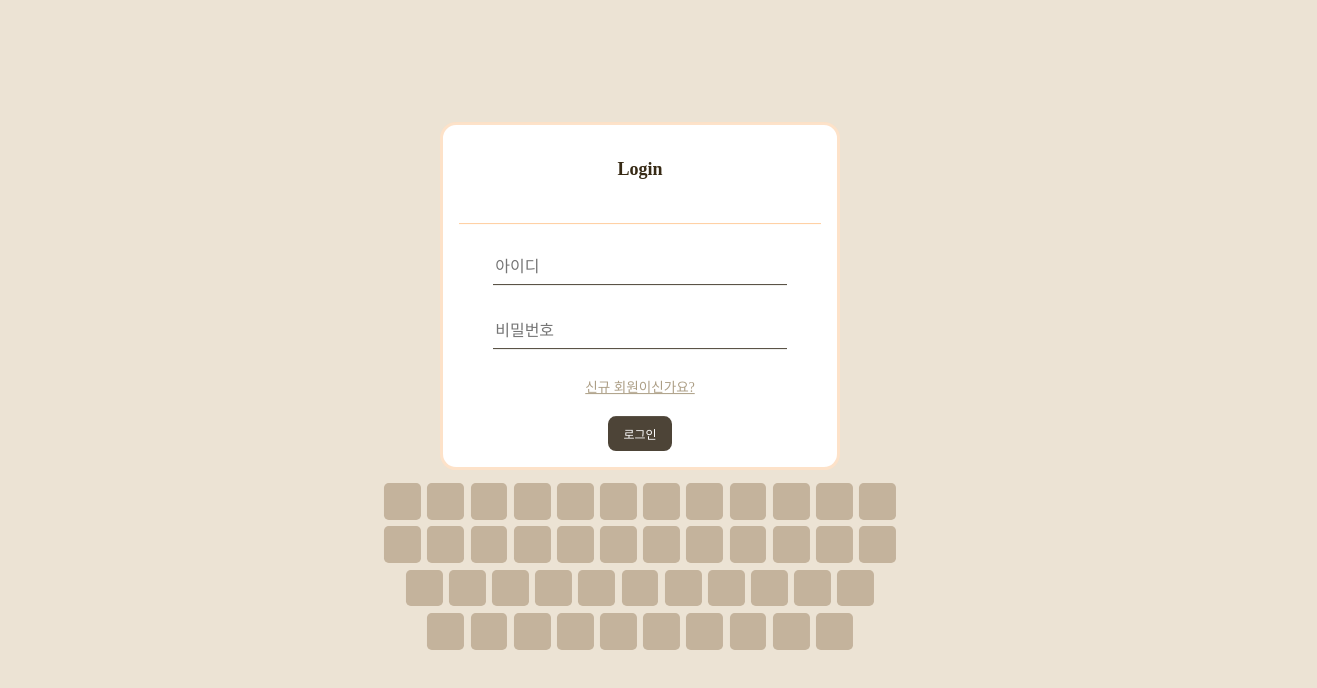
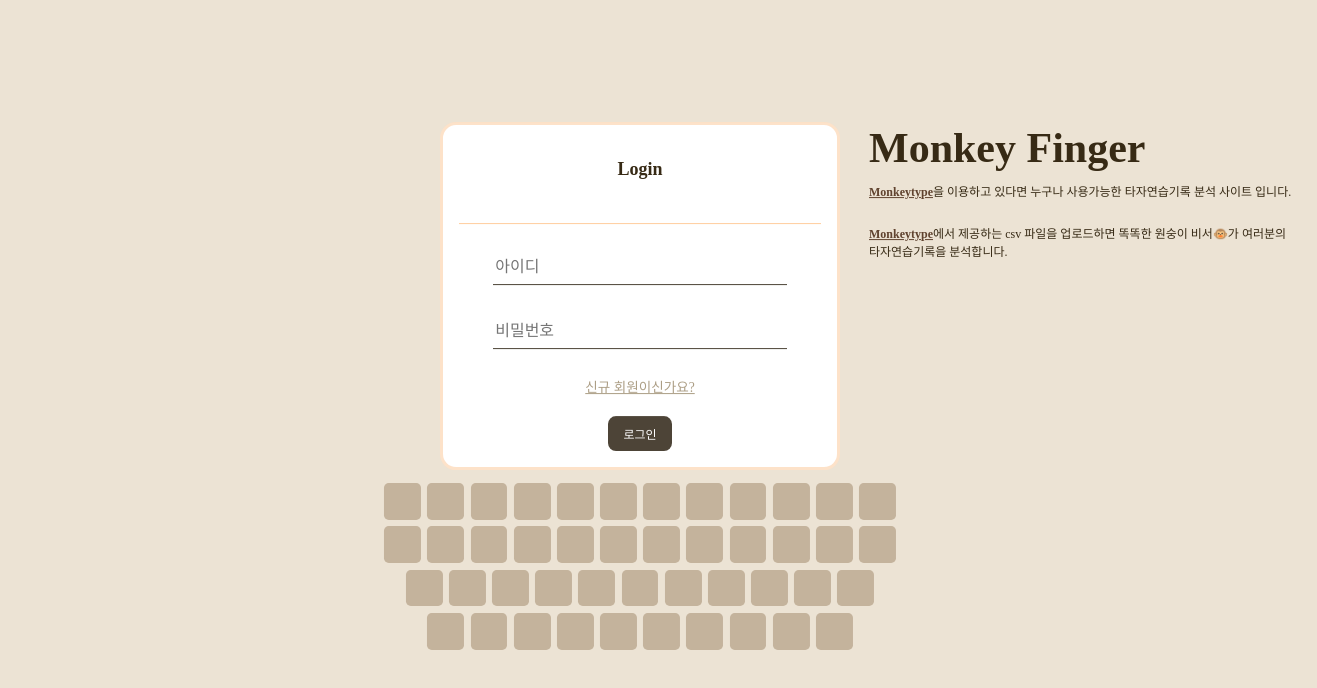
Before and after one commit to bgj0127/monkey-finger-client, a React (Vite) app: page /login in a window 1280 px wide. Shown: the top 688 px of the page, 1317 px wide, since content can reach past the window. Built offline with nearby package versions, Linux system fonts and the light colour scheme; a web font is replaced by a local one.

Commit message:
[Add] 로그인 및 회원가입 페이지 서비스 소개글 추가

```diff
--- a/src/components/desc/Filter.jsx
+++ b/src/components/desc/Filter.jsx
@@ -59,7 +59,7 @@
           setMonkey(res.data);
           isDisableAPI.current = false;
         })
-        .catch((e) => {
+        .catch(() => {
           setAdviceText("다시 시도해주세요🙊");
           isDisableAPI.current = false;
         });
--- /dev/null
+++ b/src/components/sign/ServiceInfo.jsx
@@ -0,0 +1,26 @@
+import "../../styles/ServiceInfo.css";
+
+const ServiceInfo = () => {
+  return (
+    <>
+      <div id="info_container">
+        <h1>Monkey Finger</h1>
+        <p>
+          <a href="https://monkeytype.com/" target="_blank">
+            <strong>Monkeytype</strong>
+          </a>
+          을 이용하고 있다면 누구나 사용가능한 타자연습기록 분석 사이트 입니다.
+        </p>
+        <p>
+          <a href="https://monkeytype.com/" target="_blank">
+            <strong>Monkeytype</strong>
+          </a>
+          에서 제공하는 csv 파일을 업로드하면 똑똑한 원숭이 비서🐵가 여러분의 타자연습기록을 분석합니다.
+        </p>
+        <p></p>
+      </div>
+    </>
+  );
+};
+
+export default ServiceInfo;
--- a/src/pages/Sign/Login.jsx
+++ b/src/pages/Sign/Login.jsx
@@ -9,10 +9,13 @@
 import { useEffect, useState } from "react";
 import { getCookie, setCookie } from "../../services/cookie";
 import { useNavigate } from "react-router-dom";
+import { SyncLoader } from "react-spinners";
+import ServiceInfo from "../../components/sign/ServiceInfo";
 
 const Register = () => {
   const navigate = useNavigate();
   const inputData = useRecoilValue(signData);
+  const [isAwait, setIsAwait] = useState(false);
   const [errorText, setErrorText] = useState("");
   const submit = () => {
     setErrorText("");
@@ -22,18 +25,26 @@
       return;
     }
     const login = async () => {
+      setIsAwait(true);
+
       await axios
         .post(apiURL + "/user/login", { user_id: inputData.userId, user_pw: inputData.userPw })
         .then((res) => {
           setCookie("userId", res.data.userId);
           navigate("/");
+          setIsAwait(false);
         })
         .catch((e) => {
-          if (e.response.status === 400) {
+          if (e.response?.status === 400) {
             setErrorText("아이디 혹은 비밀번호가 잘못되었습니다.");
-          } else if (e.response.status === 422) {
+          } else if (e.response?.status === 422) {
             setErrorText(e.response.data.detail);
+          } else {
+            setErrorText("오류가 발생했어요. 잠시 후 다시 시도해주세요.");
           }
+        })
+        .finally(() => {
+          setIsAwait(false);
         });
     };
     login();
@@ -46,7 +57,11 @@
   return (
     <>
       <div className="form_container">
+        <ServiceInfo />
         <h2>Login</h2>
+        {isAwait && (
+          <SyncLoader color="rgb(122,111,98" size={10} speedMultiplier="0.5" style={{ position: "absolute" }} />
+        )}
         <div className="sep" />
         <CustomInput name="userId" type="text" use="아이디" />
         <CustomInput name="userPw" type="password" use="비밀번호" submit={submit} />
--- a/src/pages/Sign/Register.jsx
+++ b/src/pages/Sign/Register.jsx
@@ -9,11 +9,14 @@
 import { useNavigate } from "react-router-dom";
 import axios from "axios";
 import { apiURL } from "../../services/url";
+import { SyncLoader } from "react-spinners";
+import ServiceInfo from "../../components/sign/ServiceInfo";
 
 const Register = () => {
   const navigate = useNavigate();
   const inputData = useRecoilValue(signData);
   const [errorText, setErrorText] = useState("");
+  const [isAwait, setIsAwait] = useState(false);
 
   const submit = () => {
     const userId = inputData.userId;
@@ -32,18 +35,25 @@
     }
     // 서버 통신
     const register = async () => {
+      setIsAwait(true);
+
       await axios
         .post(apiURL + "/user/register", { user_id: userId, user_pw: userPw })
         .then((res) => {
           if (res.data.status_code === 200) {
-            alert("회원가입 성공!");
+            setIsAwait(false);
             navigate("/login");
           }
         })
         .catch((e) => {
-          if (e.response.status === 409) {
+          if (e.response?.status === 409) {
             setErrorText("이미 존재하는 아이디 입니다.");
+          } else {
+            setErrorText("오류가 발생했어요. 잠시 후 다시 시도해주세요.");
           }
+        })
+        .finally(() => {
+          setIsAwait(false);
         });
     };
     register();
@@ -56,7 +66,11 @@
   return (
     <>
       <div className="form_container">
+        <ServiceInfo />
         <h2>Welcome</h2>
+        {isAwait && (
+          <SyncLoader color="rgb(122,111,98" size={10} speedMultiplier="0.5" style={{ position: "absolute" }} />
+        )}
         <div className="sep" />
         <CustomInput name="userId" type="text" use="아이디" />
         <CustomInput name="userPw" type="password" use="비밀번호 (8~30자)" />
--- /dev/null
+++ b/src/styles/ServiceInfo.css
@@ -0,0 +1,16 @@
+#info_container {
+  display: flex;
+  flex-direction: column;
+  justify-content: flex-start;
+  position: absolute;
+  top: 0;
+  left: 100%;
+  width: 28rem;
+  margin: 0 2rem;
+  /* background-color: aqua; */
+  word-break: keep-all;
+}
+
+strong {
+  text-decoration: underline;
+}
```
